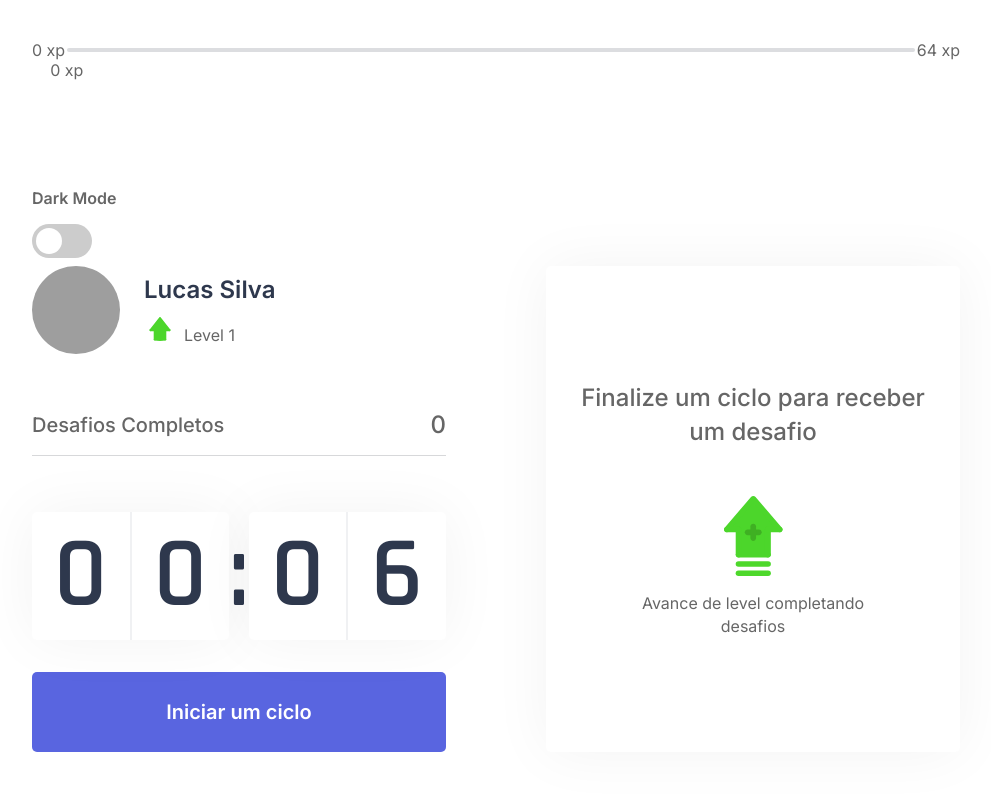
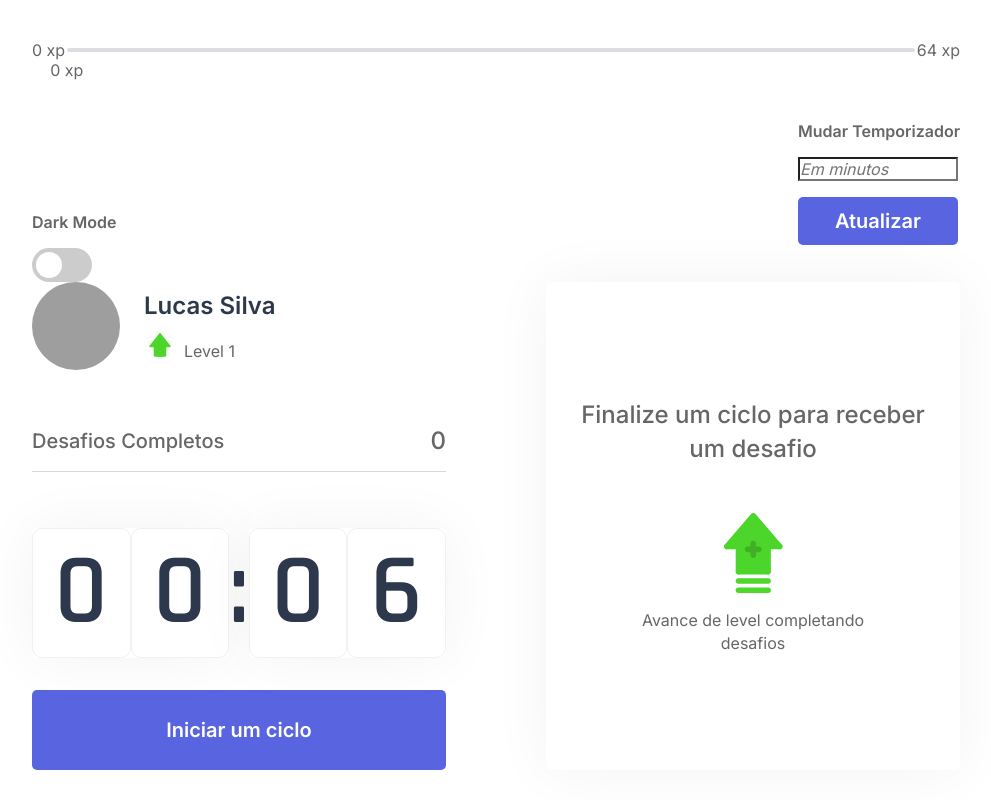
Before and after one commit to lucasfsilva2310/HealthyPomo, a React (Create React App) app: page / in a window 1280 px wide. Shown: the whole page, without its empty margins (144-1135 px from the left). Built offline with nearby package versions, Linux system fonts and the light colour scheme; grey boxes are pictures that could not be loaded.

Commit message:
InputNewTimer for user setting his own timer added.

```diff
--- a/src/App.js
+++ b/src/App.js
@@ -6,7 +6,11 @@ import ChallengeBox from "./components/ChallengeBox";
 import CountdownProvider from "./contexts/CountdownContext";
 import ChallengesProvider from "./contexts/ChallengeContext";
 import ExperienceBar from "./components/ExperienceBar";
-import { Container, RootContainer } from "./styles/components/Home.style";
+import {
+  Container,
+  FeaturesContainer,
+  RootContainer,
+} from "./styles/components/Home.style";
 import { ChallengesContext } from "./contexts/ChallengeContext";
 import "./global.css";
 import {
@@ -16,6 +20,7 @@ import {
 import DarkModeProvider, { DarkModeContext } from "./contexts/DarkModeContext";
 import ToggleDarkMode from "./components/ToggleDarkMode";
 import RootContainerForDarkMode from "./components/RootContainerForDarkMode";
+import InputNewTimer from "./components/InputNewTimer";
 
 function App() {
   return (
@@ -23,9 +28,14 @@ function App() {
       <RootContainerForDarkMode>
         <ChallengesProvider>
           <Container>
-            <ExperienceBar />
-            <ToggleDarkMode />
             <CountdownProvider>
+              <ExperienceBar />
+              <FeaturesContainer>
+                <ToggleDarkMode />
+
+                <InputNewTimer />
+              </FeaturesContainer>
+
               <section>
                 <div>
                   <Profile />
--- /dev/null
+++ b/src/components/InputNewTimer.jsx
@@ -0,0 +1,41 @@
+import { useContext, useState } from "react";
+
+import { CountdownContext } from "../contexts/CountdownContext";
+import { DarkModeContext } from "../contexts/DarkModeContext";
+import {
+  Input,
+  InputButton,
+  InputContainer,
+} from "../styles/components/InputNewTImer.style";
+
+const InputNewTimer = () => {
+  const { setTime, value, setValue } = useContext(CountdownContext);
+
+  const { isDarkModeActivated } = useContext(DarkModeContext);
+
+  function changeTimer(value) {
+    setTime(value);
+  }
+
+  function handleInput(ev) {
+    let newTime = ev.target.value * 60;
+    setValue(newTime);
+  }
+
+  return (
+    <InputContainer>
+      <strong>Mudar Temporizador</strong>
+      <Input
+        onChange={handleInput}
+        type="number"
+        darkMode={isDarkModeActivated}
+        placeholder="Em minutos"
+      ></Input>
+      <InputButton type="button" onClick={() => changeTimer(value)}>
+        Atualizar
+      </InputButton>
+    </InputContainer>
+  );
+};
+
+export default InputNewTimer;
--- a/src/contexts/CountdownContext.jsx
+++ b/src/contexts/CountdownContext.jsx
@@ -12,6 +12,8 @@ const CountdownProvider = ({ children }) => {
   const [isActive, setIsActive] = useState(false);
   const [hasFinished, setHasFinished] = useState(false);
 
+  const [value, setValue] = useState(0.1 * 60);
+
   const minutes = Math.floor(time / 60);
   const seconds = time % 60;
 
@@ -23,7 +25,7 @@ const CountdownProvider = ({ children }) => {
     clearTimeout(); //prestar atenção nessa linha Tentar arrumar set timeout AQUI
     setIsActive(false);
     setHasFinished(false);
-    setTimeout(() => setTime(0.1 * 60), 1000); // e AQUI, para ser instantaneo, nao demorar 1s
+    setTimeout(() => setTime(value), 1000); // e AQUI, para ser instantaneo, nao demorar 1s
   }
 
   useEffect(() => {
@@ -48,6 +50,10 @@ const CountdownProvider = ({ children }) => {
         isActive,
         startCountdown,
         resetCountdown,
+        time,
+        setTime,
+        value,
+        setValue,
       }}
     >
       {children}
--- a/src/styles/components/Countdown.style.jsx
+++ b/src/styles/components/Countdown.style.jsx
@@ -28,11 +28,13 @@ export const CountdownContainer = styled.div`
   }
 
   div > span:first-child {
-    border-right: 1px solid #f0f1f3;
+    border: 1px solid #f0f1f3;
+    border-radius: 10px;
   }
 
   div > span:last-child {
-    border-left: 1px solid #f0f1f3;
+    border: 1px solid #f0f1f3;
+    border-radius: 10px;
   }
 
   span {
--- a/src/styles/components/ExperienceBar.style.jsx
+++ b/src/styles/components/ExperienceBar.style.jsx
@@ -77,11 +77,11 @@ export const Switch = styled.label`
   }
 
   input:checked + span {
-    background-color: #111416;
+    background-color: #363636;
   }
 
   input:focus + span {
-    box-shadow: 0 0 1px #111416;
+    box-shadow: 0 0 1px #353434;
   }
 
   input:checked + span:before {
--- a/src/styles/components/Home.style.jsx
+++ b/src/styles/components/Home.style.jsx
@@ -26,3 +26,11 @@ export const RootContainer = styled.div`
   transition: background 0.5s;
   color: var(--text);
 `;
+
+export const FeaturesContainer = styled.div`
+  display: flex;
+  flex-direction: row;
+  justify-content: space-between;
+  align-items: center;
+  margin-top: 1.5rem;
+`;
--- /dev/null
+++ b/src/styles/components/InputNewTImer.style.jsx
@@ -0,0 +1,22 @@
+import styled from "styled-components";
+import { CountdownButton } from "./Countdown.style";
+
+export const InputContainer = styled.div`
+  display: flex;
+  flex-direction: column;
+`;
+
+export const Input = styled.input`
+  width: 10rem;
+  margin-top: 1rem;
+  font-style: italic;
+  background: ${(props) =>
+    props.darkMode === true ? "black" : "var(--white)"};
+  transition: background 0.5s;
+`;
+
+export const InputButton = styled(CountdownButton)`
+  width: 10rem;
+  margin-top: 1rem;
+  height: 3rem;
+`;
```
